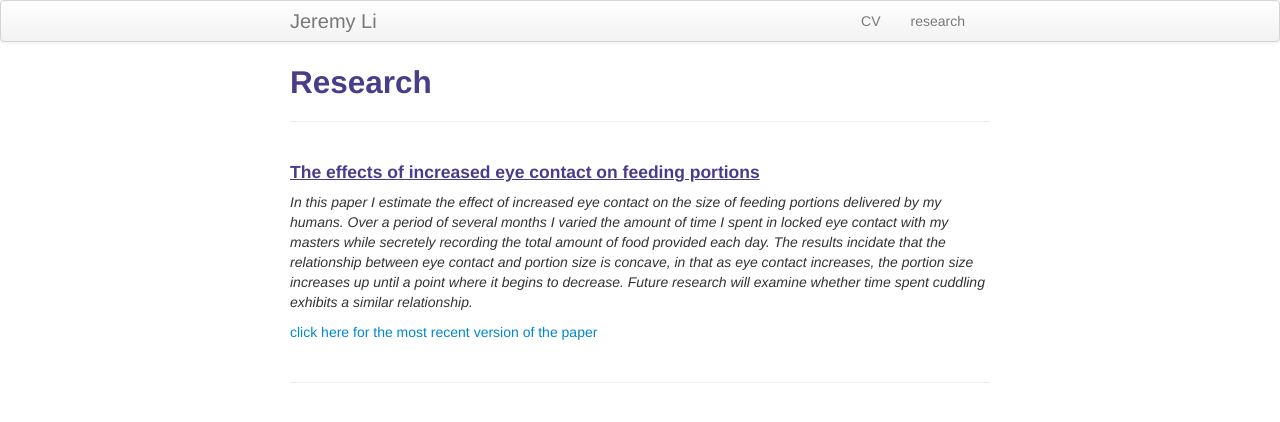
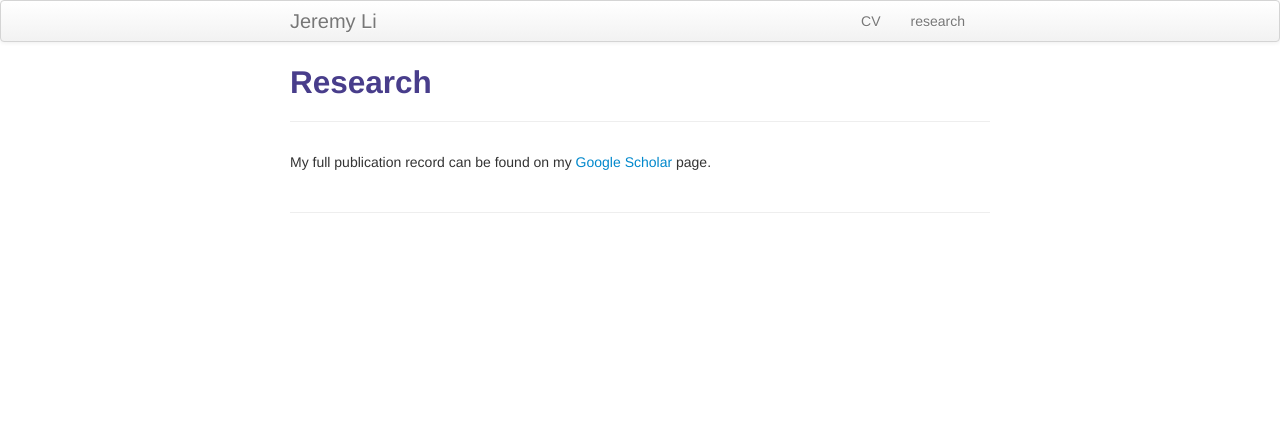
Before and after one commit to hjeremyli/hjeremyli.github.io, a Jekyll site: the page built from pages/research.md, in a window 1280 px wide. Shown: the top 422 px of the page. Built offline with Jekyll 4.4.1, drawn with Linux system fonts in a browser that asks for light colours.

Commit message:
update research page

```diff
--- a/pages/research.md
+++ b/pages/research.md
@@ -1,16 +1,10 @@
 ---
 layout: page
 title: Research
-description: Blue Ham's research
+description: Jeremy Li's research
 ---
 
-
-
-#### <u>The effects of increased eye contact on feeding portions</u>
-*In this paper I estimate the effect of increased eye contact on the size of feeding portions delivered by my humans. Over a period of several months I varied the amount of time I spent in locked eye contact with my masters while secretely recording the total amount of food provided each day. The results incidate that the relationship between eye contact and portion size is concave, in that as eye contact increases, the portion size increases up until a point where it begins to decrease. Future research will examine whether time spent cuddling exhibits a similar relationship.*
-
-[click here for the most recent version of the paper]({{ BASE_PATH}}/pages/working_papers/sample-working-paper.pdf)
-
+My full publication record can be found on my <a href="https://scholar.google.com/citations?user=hqxUMdEAAAAJ&hl=en">Google Scholar</a> page.
 
 <!-- Note: this is how to write a comment in HTML. Everything in here won't show up on your webpage.-->
 
```
